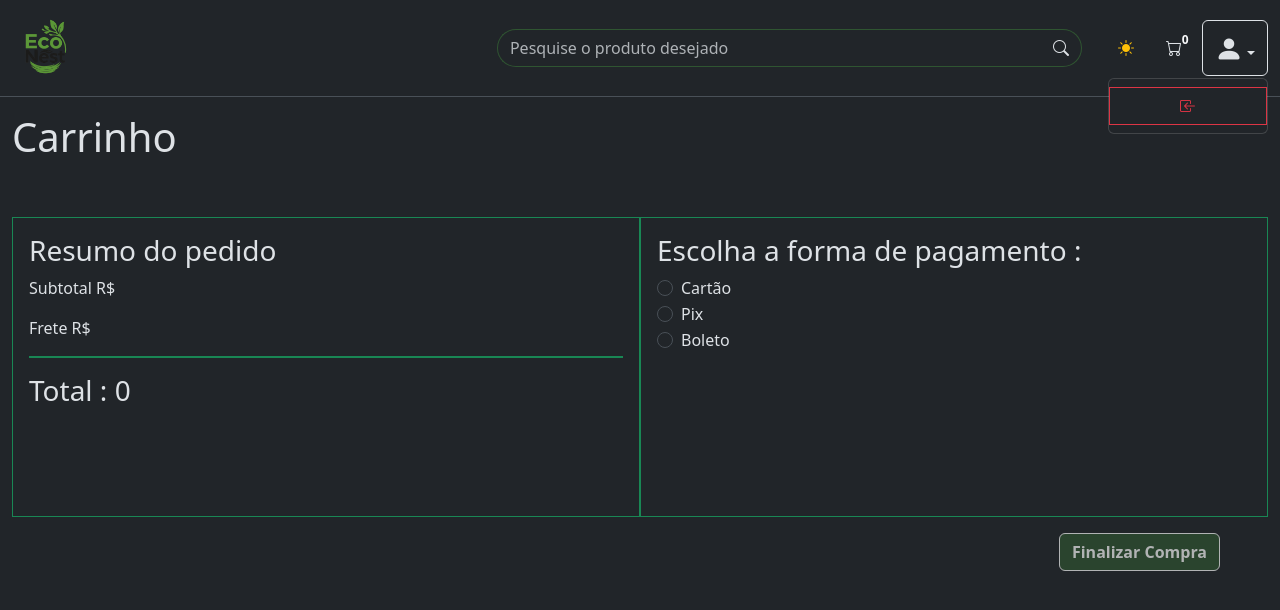
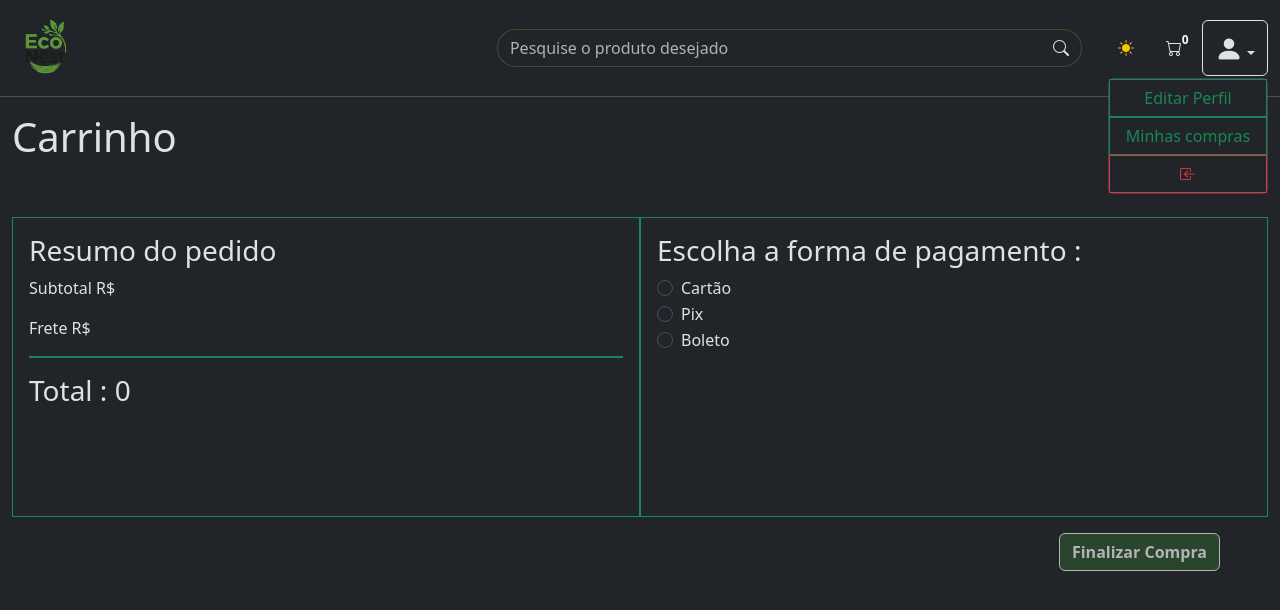
Before and after one commit to Econest-Ecologic/Front-end, a React (Vite) app in the folder Eco-nest/: page /pagamento in a window 1280 px wide. Both pictures are taken after a click on the button 1234 px from the left and 48 px from the top of the page. Shown: the top 610 px of the page. Built offline with nearby package versions, Linux system fonts and the light colour scheme.

Commit message:
feat : btn de dropdown feito

```diff
--- a/Eco-nest/src/componente/NavbarLogado.jsx
+++ b/Eco-nest/src/componente/NavbarLogado.jsx
@@ -89,7 +89,9 @@ export function NavbarLogado({carrinho=[]}) {
                 <button className="btn dropdown-toggle" type="button" data-bs-toggle="dropdown" aria-expanded="false">
                     <i class="bi bi-person-fill fs-3"></i>
                 </button>
-                <ul class="dropdown-menu dropdown-menu-end">
+                <ul class="dropdown-menu dropdown-menu-end p-0">
+                  <li><button className="btn btn-outline-success w-100 rounded-0">Editar Perfil</button></li>
+                  <li><button className="btn btn-outline-success w-100 rounded-0">Minhas compras</button></li>
                   <li><button onClick={() => navigate("/")} className="btn btn-outline-danger rounded-0 m-0 w-100"><i class="bi bi-box-arrow-in-left"></i></button></li>
                 </ul>
               </div>
```
